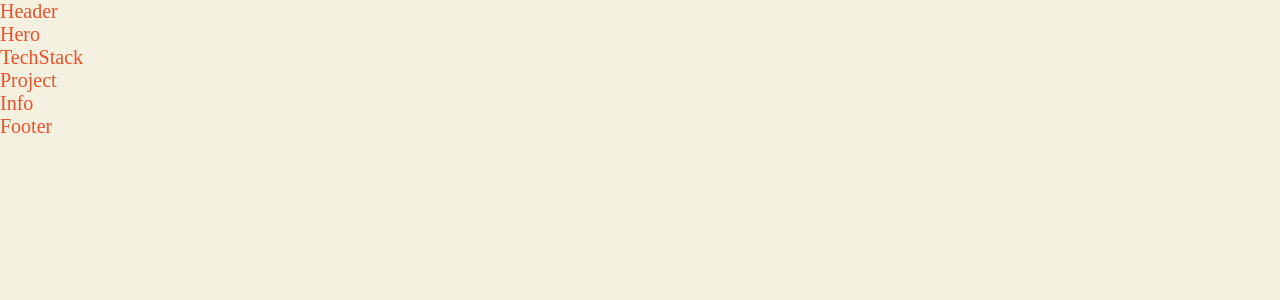
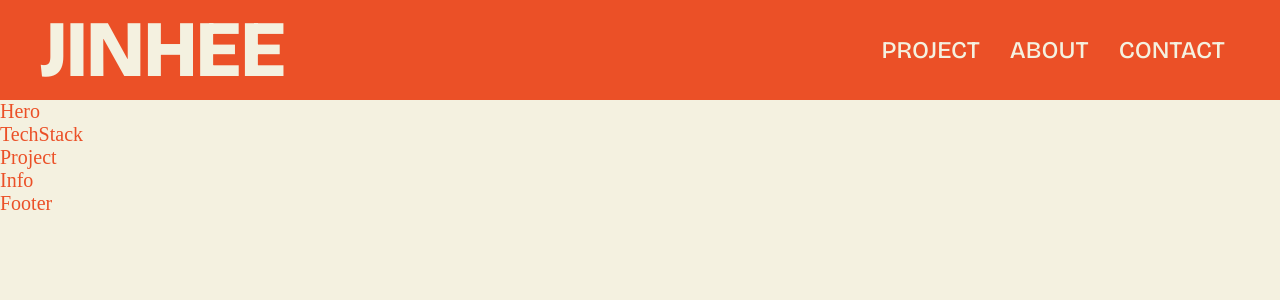
Before and after one commit to genie1006/portfolio, a React (Vite) app: page / in a window 1280 px wide. Shown: the top 300 px of the page. Built offline with nearby package versions, Linux system fonts and the light colour scheme; a web font is replaced by a local one.

Commit message:
Create header

```diff
--- a/src/App.css
+++ b/src/App.css
@@ -4,9 +4,21 @@
   box-sizing: border-box;
 }
 
-img{
-  display: block;
-  width: 100%;
+a{
+    text-decoration: none;
+}
+img, video{
+    width: 100%;
+    display: block;
+}
+dl,ul,li,ol,menu{
+    list-style: none;
+}
+em,address{
+    font-style: normal;
+}
+button{
+    border: none;
 }
 
 h1{
@@ -21,6 +33,14 @@ h3{
   font-weight: 600;
   font-size: 2rem;
 }
+h4{
+  font-weight: 500;
+  font-size: 1.6rem;
+}
+h5{
+  font-weight: 500;
+  font-size: 1.2rem;
+}
 
 body{}
 .inner{
@@ -33,3 +53,9 @@ body{}
 /* font-family */
 .ko{font-family: var(--font_Ko);}
 .en{font-family: var(--font_En);}
+
+.clearfix::before, .clearfix::after{
+  content: "";
+  display: block;
+  clear: both;
+}
--- a/src/assets/conponents/Header.jsx
+++ b/src/assets/conponents/Header.jsx
@@ -1,7 +1,19 @@
 import React from 'react'
+import "../css/header.css"
 
 export const Header = () => {
   return (
-    <header>Header</header>
+    <header id='header'>
+      <div className="inner clearfix">
+        <h1 className='logo en'>JINHEE</h1>
+        <nav className='nav'>
+          <ul className='clearfix'>
+            <li><h5 className='en'>PROJECT</h5></li>
+            <li><h5 className='en'>ABOUT</h5></li>
+            <li><h5 className='en'>CONTACT</h5></li>
+          </ul>
+        </nav>
+      </div>
+    </header>
   )
 }
--- /dev/null
+++ b/src/assets/css/header.css
@@ -0,0 +1,19 @@
+#header{
+  background-color: var(--text);
+  color: var(--bg);
+
+}
+.logo{
+  float: left;
+  line-height: 100px;
+}
+.nav{
+  float: right;
+}
+.nav ul{}
+.nav ul li{
+  float: left;
+  padding: 0 15px;
+  line-height: 100px;
+}
+.nav ul li h5{}
```
Also changed, not shown: src/App.jsx (line endings or trailing spaces).
